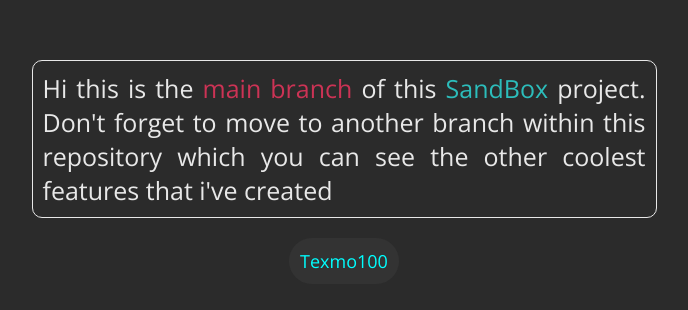
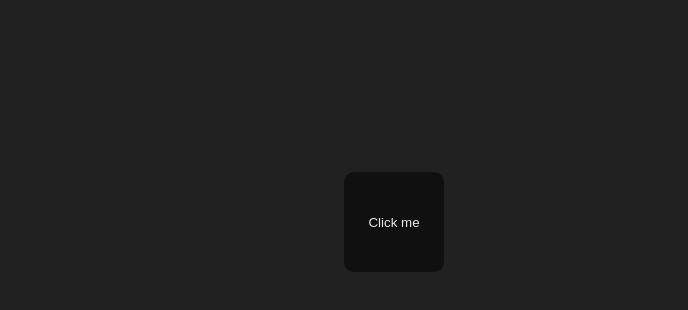
Before and after one commit to Texmo100/SandBox, a React (Create React App) app: page / in a window 1280 px wide. Shown: the part 228-538 px from the top of the page, without its empty margins (296-984 px from the left). Built offline with nearby package versions, Linux system fonts and the light colour scheme.

Commit message:
popUpColor beta version 1.0

```diff
--- a/src/App.css
+++ /dev/null
@@ -1,46 +0,0 @@
-#root{
-    --main-color: aqua;
-    --black-y-1: #2b2b2b;
-    --black-y-2: #333333;
-    --white-y-1: #e8e8e8;
-
-}
-p{
-    margin: 0;
-    padding: 0;
-}
-.wrapper{
-    height: 100vh;
-    background-color: var(--black-y-1);
-    color: var(--white-y-1);
-    display: flex;
-    flex-direction: column;
-    justify-content: center;
-    align-items: center;
-    padding: 1.5rem;
-}
-.message{
-    display: inline-block;
-    width: 50%;
-    text-align: justify;
-    font-size: 2.5rem;
-    padding: 1rem;
-    border: 1px solid var(--white-y-1);
-    border-radius: 1rem;
-}
-@media screen and (max-width: 768px){
-    .message{
-        width: 95%;
-    }
-}
-.y-user{
-    display: inline-block;
-    background-color: var(--black-y-2);
-    padding: 1rem;
-    border: 1px solid transparent;
-    border-radius: 10rem;
-    margin-top: 2rem;
-    font-size: 1.8rem;
-    color: var(--main-color);
-    font-weight: 300;
-}
--- a/src/App.js
+++ b/src/App.js
@@ -1,20 +1,13 @@
 import React, { Component } from "react"
-import './App.css'
+import Wrapper from "./components/UI/Wrapper"
+import PopUpColor from './components/PopUpColor/PopUpColor'
 
 class App extends Component {
   render() {
-    const mainBranchColor = "#cc3355"
-    const projectColor = "#2cbdbb"
     return (
-      <div className="wrapper">
-        <p className="message">
-          Hi this is the <span style={{color: mainBranchColor}}>main branch</span> of this <span style={{color: projectColor}}>SandBox</span> project.
-          Don't forget to move to another branch within this
-          repository which you can see the other coolest features that i've created
-        </p>
-
-        <p className="y-user">Texmo100</p>
-      </div>
+      <Wrapper>
+        <PopUpColor />
+      </Wrapper>
     )
   }
 }
--- /dev/null
+++ b/src/components/PopUpColor/PopUpColor.js
@@ -0,0 +1,39 @@
+import React, { useState } from 'react'
+import Button from '../UI/Button/Button'
+
+import styles from './PopUpColor.module.css'
+
+const PopUpColor = () => {
+
+    const colors = [
+        '#00ffff',
+        '#E30B5C',
+        '#7DF9FF',
+        '#00aaff'
+    ]
+
+    // Use state variables
+    const [color, setColor] = useState(colors[0])
+    const [colorLevel, setColorLevel] = useState(0)
+
+    const colorLevelHandler = () => {
+        if(colorLevel === 100){
+            setColor(colors[randomColor()])
+            setColorLevel(0)
+        }else{
+            setColorLevel(prevState => (prevState + 5))
+        }
+    }
+
+    const randomColor = () => {
+        return Math.floor(Math.random() * colors.length)
+    }
+
+    return(
+        <div className={styles['pop-up']} style={{backgroundColor: `${color}`, height: `${colorLevel}vh`}}>
+            <Button type="button" onColorLevelHandler={colorLevelHandler}>Click me</Button>
+        </div>
+    )
+}
+
+export default PopUpColor
--- /dev/null
+++ b/src/components/PopUpColor/PopUpColor.module.css
@@ -0,0 +1,4 @@
+.pop-up{
+    width: 100%;
+    transition: all 200ms ease-in-out;
+}
--- /dev/null
+++ b/src/components/UI/Button/Button.js
@@ -0,0 +1,17 @@
+import React from 'react'
+
+import styles from './Button.module.css'
+
+const Button = props => {
+    return (
+        <button
+            className={styles.button}
+            type={props.type}
+            onClick={props.onColorLevelHandler}
+        >
+            {props.children}
+        </button>
+    )
+}
+
+export default Button
--- /dev/null
+++ b/src/components/UI/Button/Button.module.css
@@ -0,0 +1,17 @@
+.button{
+    display: block;
+    width: 10rem;
+    height: 10rem;
+    position: fixed;
+    left: 50%;
+    top: 50%;
+    background-color: rgba(0, 0, 0, 50%);
+    border: none;
+    border-radius: 1rem;
+    color: #e8e8e8;
+    transition: all 300ms ease;
+}
+.button:hover{
+    cursor: pointer;
+    background-color: rgba(0, 0, 0, 80%);
+}
--- /dev/null
+++ b/src/components/UI/Wrapper.js
@@ -0,0 +1,13 @@
+import React from 'react'
+import styles from './Wrapper.module.css'
+
+
+const Wrapper = props => {
+    return(
+        <div className={styles.wrapper}>
+            {props.children}
+        </div>
+    )
+}
+
+export default Wrapper
--- /dev/null
+++ b/src/components/UI/Wrapper.module.css
@@ -0,0 +1,5 @@
+.wrapper{
+    width: 100%;
+    height: 100vh;
+    background-color: #212121;
+}
--- a/src/index.css
+++ b/src/index.css
@@ -12,8 +12,7 @@ html{
 
 body{
     margin: 0;
-    padding: 0;
-    height: 100vh;
+    height: 100%;
     font-size: 1.6rem;
     font-family: 'Open Sans', sans-serif;
 }
```
